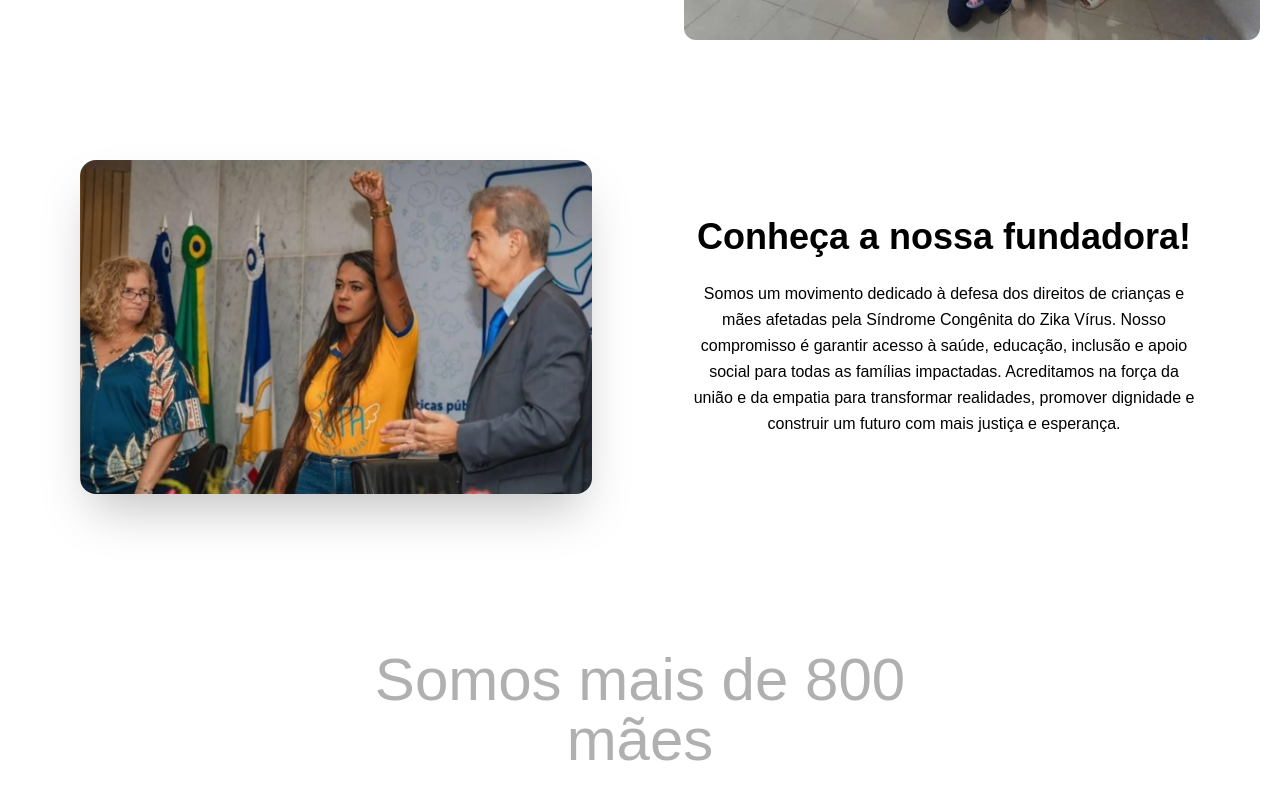
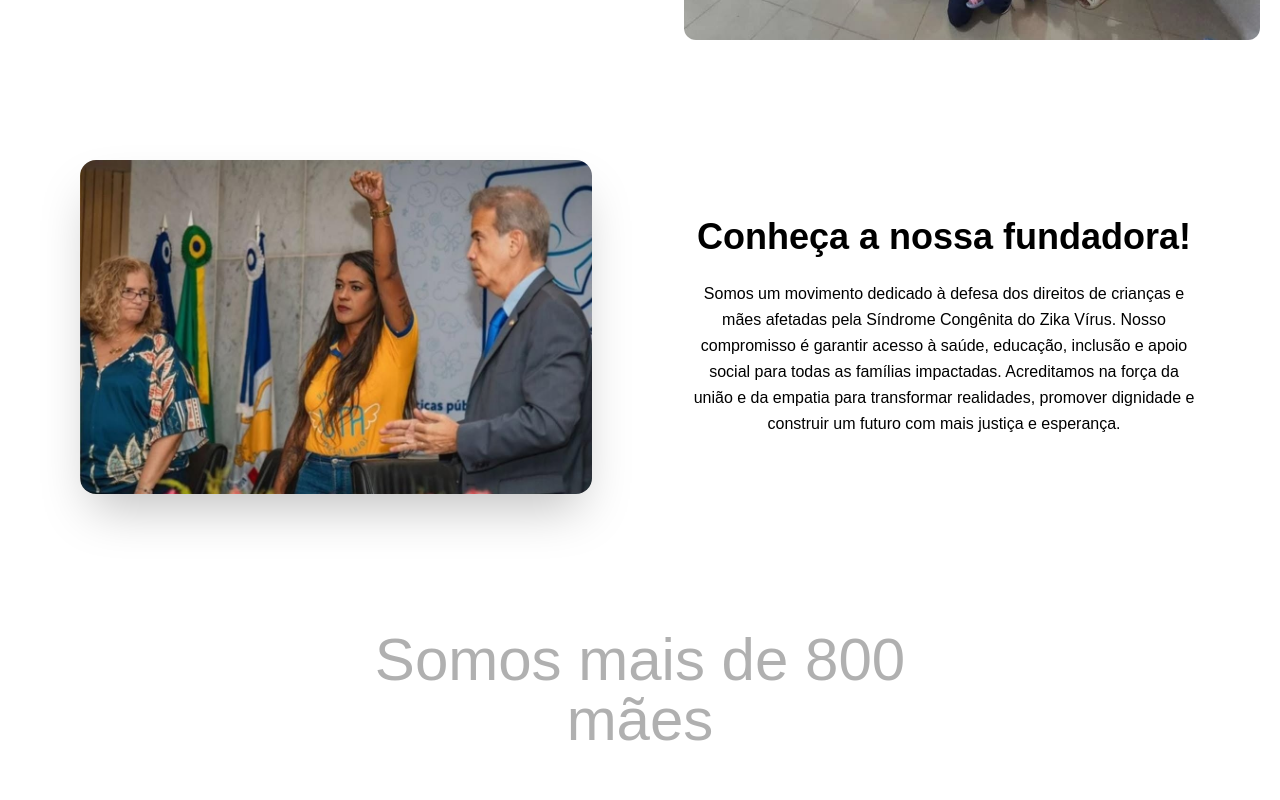
Before and after one commit to Lucas-Glaydson/uma-landing, a React (Vite) app: page / in a window 1280 px wide. Shown: the part 933-1733 px from the top of the page. Built offline with nearby package versions, Linux system fonts and the light colour scheme; a web font is replaced by a local one.

Commit message:
feat: we are count section

```diff
--- a/src/components/WeAre.tsx
+++ b/src/components/WeAre.tsx
@@ -1,6 +1,6 @@
 const WeAre = () => {
   return (
-    <section className="mt-5 m-auto h-64 flex justify-center items-center">
+    <section className="lg:h-64 flex justify-center items-center h-40">
       <p className="text-4xl max-w-64
       text-text-color h-36
       text-center
```
